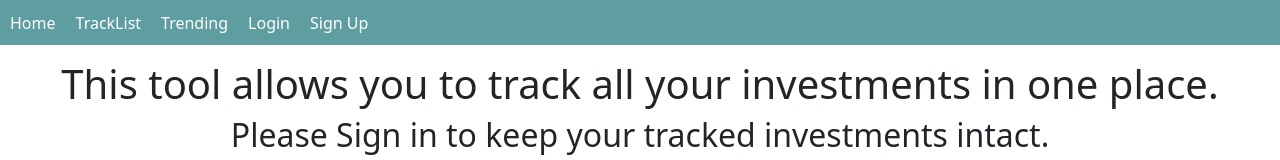
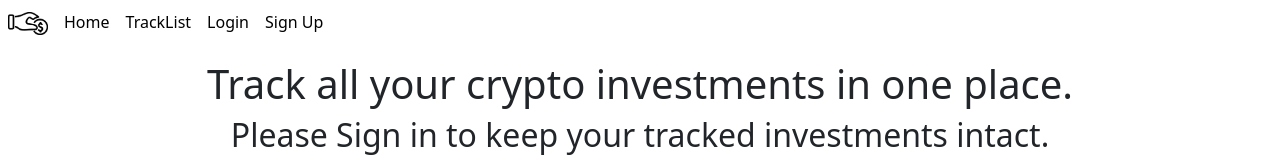
Before and after one commit to svastiks/react-all-investments-portfolio, a React (Create React App) app: page / in a window 1280 px wide. Shown: the top 160 px of the page. Built offline with nearby package versions, Linux system fonts and the light colour scheme; no server answers.

Commit message:
charts.js, momnet and chart added

```diff
--- a/package.json
+++ b/package.json
@@ -8,9 +8,12 @@
     "@testing-library/user-event": "^13.5.0",
     "axios": "^1.3.5",
     "bootstrap": "^5.2.3",
+    "chart.js": "^4.3.0",
     "classnames": "^2.3.2",
+    "moment": "^2.29.4",
     "react": "^18.2.0",
     "react-bootstrap": "^2.7.4",
+    "react-chartjs-2": "^5.2.0",
     "react-dom": "^18.2.0",
     "react-router-dom": "^6.10.0",
     "react-scripts": "5.0.1",
--- /dev/null
+++ b/src/Components/Chart.jsx
@@ -0,0 +1,74 @@
+import React from 'react'
+import { useState, useEffect } from 'react'
+import axios from 'axios'
+import moment from 'moment'
+import {
+    Chart as ChartJS,
+    CategoryScale,
+    LinearScale,
+    PointElement,
+    LineElement,
+    Title,
+    Tooltip,
+    Filler,
+    Legend,
+} from 'chart.js';
+import { Line } from 'react-chartjs-2';
+
+ChartJS.register(
+    CategoryScale,
+    LinearScale,
+    PointElement,
+    LineElement,
+    Title,
+    Tooltip,
+    Filler,
+    Legend
+);
+
+const Chart = (props) => {
+    console.log(props);
+
+    const [chartData, setChart] = useState(null);
+
+    useEffect(() => {
+
+        axios.get(`https://api.coingecko.com/api/v3/coins/${props.id}/market_chart?vs_currency=cad&days=7`)
+            .then(res => {
+                setChart(res.data.prices);
+                console.log(res.data.prices);
+            }).catch(error => console.log(error));
+    }, []);
+
+    if (chartData == null) {
+        return <div>LOADING...</div>
+    }
+
+    const chartData_main = chartData.map(value => ({
+        x: value[0],
+        y: value[1].toFixed(2)
+    }));
+
+    const options = {
+        responsive: true
+    }
+
+    const data = {
+        labels: chartData_main.map(value => moment(value.x).format('MMM DD')),
+        datasets: [
+            {
+                fill: true,
+                label: props.id,
+                data: chartData_main.map(value => value.y),
+            }
+        ]
+    };
+
+    return (
+        <div>
+            <Line options={options} data={data} />
+        </div>
+    )
+}
+
+export default Chart
--- a/src/Components/Coinlist.jsx
+++ b/src/Components/Coinlist.jsx
@@ -57,7 +57,7 @@ const Coinlist = (coin) => {
                     <Col className='coin-price' xs={5}>
                         <span className='price-heading'>Price</span>
                         <br />
-                        {coin.price.toLocaleString()}
+                        {coin.price.toLocaleString()} CAD
                     </Col>
                     <Col className='coin-price' xs={4}>
                         <span className='marketcap-heading'>Market Cap</span>
--- a/src/Components/Navbar.jsx
+++ b/src/Components/Navbar.jsx
@@ -7,9 +7,10 @@ export const Navbar = () => {
 
         <div className="navbar">
             <div className="navbar-links">
+                <Link to='/'><img className='main-logo' src='Images/logo.png' alt='logo'></img></Link>
                 <Link to='/'>Home</Link>
                 <Link to='/trackerlist'>TrackList</Link>
-                <Link to='/trending'>Trending</Link>
+                {/* <Link to='/trending'>Trending</Link> */}
                 <Link to='/login'>Login</Link>
                 <Link to='/signup'>Sign Up</Link>
             </div>
--- a/src/Pages/Home.jsx
+++ b/src/Pages/Home.jsx
@@ -8,7 +8,7 @@ export default function Home() {
         <div>
 
             <div className="mainpage">
-                <h1>This tool allows you to track all your investments in one place.</h1>
+                <h1>Track all your crypto investments in one place.</h1>
 
                 <h2>Please Sign in to keep your tracked investments intact.</h2>
 
--- a/src/Pages/TrackerList.jsx
+++ b/src/Pages/TrackerList.jsx
@@ -1,6 +1,7 @@
 import React, { createContext, useEffect, useState } from 'react'
 import axios, { all } from 'axios'
 import Container from 'react-bootstrap/Container';
+import Chart from '../Components/Chart'
 import Row from 'react-bootstrap/Row';
 import Col from 'react-bootstrap/Col';
 
@@ -79,6 +80,12 @@ const TrackerList = (props) => {
                 <Col>
                   <button onClick={() => removeCoin(data.name)}></button>
                 </Col>
+                <Row>
+                  <Chart
+                    key={data.name}
+                    id={data.name}
+                  />
+                </Row>
               </Row>
             </Container>
           )
--- a/src/stylesheet.css
+++ b/src/stylesheet.css
@@ -4,6 +4,10 @@ body {
     /* background-color: #D3D3D3 !important; */
     color: #FFF;
     /* font-family: ; */
+}
+
+.main-logo {
+    width: 40px;
 }
 
 /* Home/Search Page */
@@ -88,15 +92,15 @@ body {
 /* Navbar */
 
 .navbar {
-    background-color: cadetblue;
+    /* background-color: cadetblue; */
     height: 45px;
     padding: 10px;
 }
 
 .navbar-links a {
-    color: #FFF;
+    color: #000;
     text-decoration: none;
-    padding: 10px;
+    padding: 8px;
 }
 
 /* Login Page */
```
Also changed, not shown: public/Images/logo.png (added), 1 other file (tests, documents, lock files or other folders).
